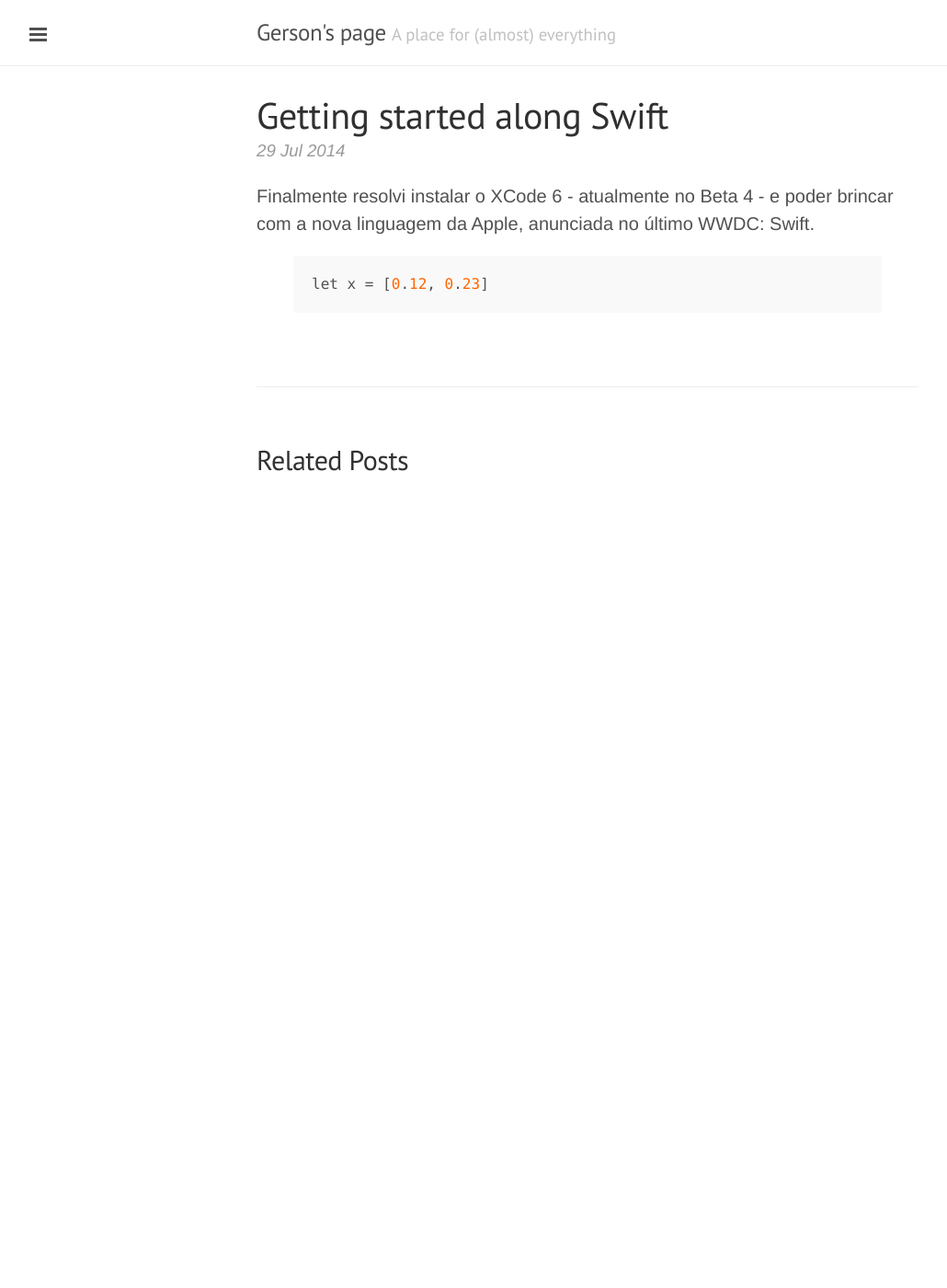
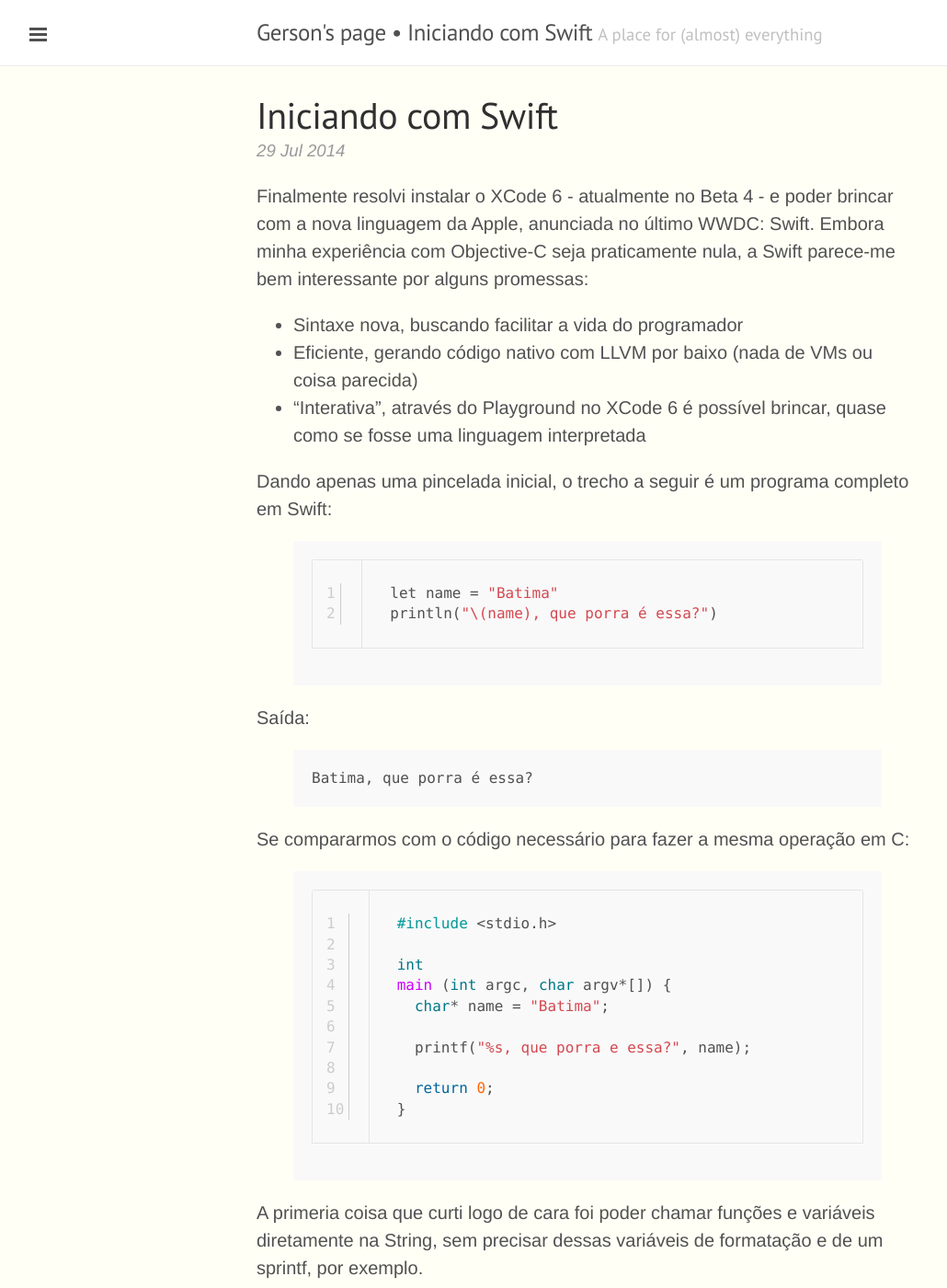
Before and after one commit to gerson23/gerson23.github.io, a Jekyll site: the page built from _posts/2014-07-29-getting-started.md, in a window 1280 px wide and 1400 px high. Shown: the whole window at 92% size, without its empty margins (1-1031 px from the left). Built offline with Jekyll 4.4.1, drawn with Linux system fonts in a browser that asks for light colours; Markdown is read by kramdown in place of the engine named in the settings.

Commit message:
Updating new post again.

```diff
--- a/_includes/head.html
+++ b/_includes/head.html
@@ -7,7 +7,11 @@
   <meta name="viewport" content="width=device-width, initial-scale=1.0, maximum-scale=1">
 
   <title>
-    {{site.title}}
+    {% if page.title == site.title %}
+      Home
+    {% else %}
+      {{page.title}}
+    {% endif %}
   </title>
 
   <!-- CSS -->
--- a/_layouts/default.html
+++ b/_layouts/default.html
@@ -13,8 +13,12 @@
       <div class="masthead">
         <div class="container">
           <h3 class="masthead-title">
-            <a href="/" title="Home">{{ site.title }}</a>
-            <small>{{ site.tagline }}</small>
+            {% if site.title != page.title %}
+              <a href="/" title="Home">{{ site.title }}</a> &bull; {{ page.title }}
+            {% else %}
+              <a href="/" title="Home">{{ site.title }}</a>
+            {% endif %}
+            <small>{{ site.tagline }} </small>
           </h3>
         </div>
       </div>
--- a/_posts/2014-07-29-getting-started.md
+++ b/_posts/2014-07-29-getting-started.md
@@ -1,12 +1,40 @@
 ---
 layout: post
-title: Getting started along Swift
+title: Iniciando com Swift
 ---
 
-Finalmente resolvi instalar o XCode 6 - atualmente no Beta 4 - e poder brincar
-com a nova linguagem da Apple, anunciada no último WWDC: Swift.
+Finalmente resolvi instalar o XCode 6 - atualmente no Beta 4 - e poder brincar com a nova linguagem da Apple, anunciada no último WWDC: Swift. Embora minha experiência com Objective-C seja praticamente nula, a Swift parece-me bem interessante por alguns promessas:
 
-{% highlight objective-c %}
-let x = [0.12, 0.23]
+  * Sintaxe nova, buscando facilitar a vida do programador
+  * Eficiente, gerando código nativo com LLVM por baixo (nada de VMs ou coisa parecida)
+  * "Interativa", através do Playground no XCode 6 é possível brincar, quase como se fosse uma linguagem interpretada
 
+Dando apenas uma pincelada inicial, o trecho a seguir é um programa completo em Swift:
+
+{% highlight objective-c linenos %}
+let name = "Batima"
+println("\(name), que porra é essa?")
 {% endhighlight %}
+
+Saída:
+
+{% highlight tex %}
+Batima, que porra é essa?
+{% endhighlight %}
+
+Se compararmos com o código necessário para fazer a mesma operação em C:
+
+{% highlight c linenos %}
+#include <stdio.h>
+
+int
+main (int argc, char argv*[]) {
+  char* name = "Batima";
+
+  printf("%s, que porra e essa?", name);
+
+  return 0;
+}
+{% endhighlight %}
+
+A primeria coisa que curti logo de cara foi poder chamar funções e variáveis diretamente na String, sem precisar dessas variáveis de formatação e de um sprintf, por exemplo.
--- a/index.html
+++ b/index.html
@@ -1,6 +1,6 @@
 ---
 layout: default
-title: Gerson's Page
+title: Gerson's page
 ---
 
 <div class="posts">
--- a/public/css/lanyon.css
+++ b/public/css/lanyon.css
@@ -38,6 +38,7 @@
 html,
 body {
   overflow-x: hidden;
+  background-color: #fffff6;
 }
 
 html {
--- a/public/css/syntax.css
+++ b/public/css/syntax.css
@@ -59,7 +59,8 @@
 .highlight .vg { color: #033 } /* Name.Variable.Global */
 .highlight .vi { color: #033 } /* Name.Variable.Instance */
 .highlight .il { color: #f60 } /* Literal.Number.Integer.Long */
-
+.post > .highlight .lineno { color: #ccc; display:inline-block; padding: 0 5px; border-right:1px solid #ccc; }
+.post > .highlight pre code { display: block; white-space: pre; overflow-x: auto; word-wrap: normal; }
 .css .o,
 .css .o + .nt,
 .css .nt + .nt { color: #999; }
```
